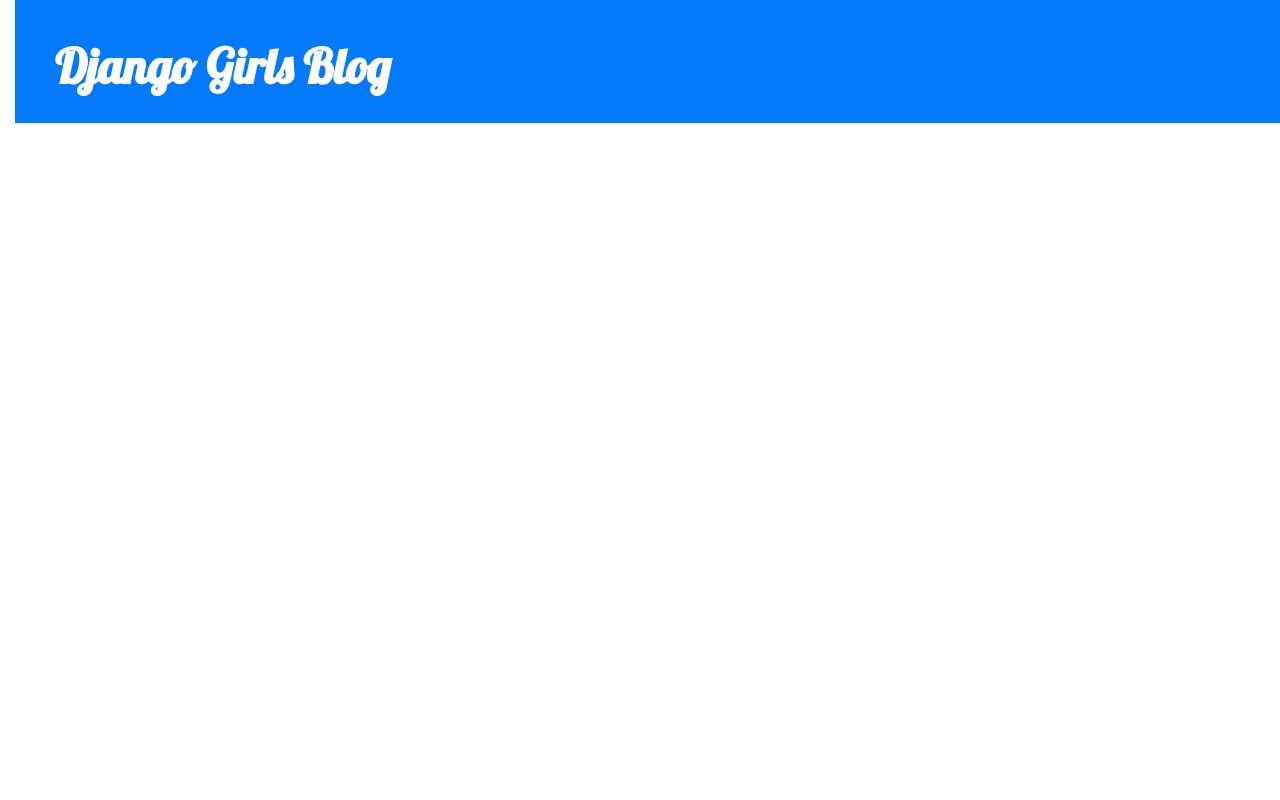
After one commit to crouyang/my-first-blog, a Django app: template blog/templates/blog/base.html in a window 1280 px wide. The commit adds this page. Run offline with Django 3.2, Linux system fonts and the light colour scheme; the template is opened without the code that fills it, so the values that code supplies are empty; some libraries are stand-ins or nearby versions.

Commit message:
Added view and template for detailed blog posts in addition to CSS for the site.

```diff
--- /dev/null
+++ b/blog/static/css/blog.css
@@ -0,0 +1,57 @@
+h1 a{
+	color: #4C5259;
+	font-family: 'Lobster';
+	font-weight: 900;
+}
+
+body {
+	padding-left: 15px;
+}
+
+.page-header {
+    background-color: #027AFA;
+    margin-top: 0;
+    padding: 20px 20px 20px 40px;
+}
+
+.page-header h1, .page-header h1 a, .page-header h1 a:visited, .page-header h1 a:active {
+    color: #ffffff;
+    font-size: 36pt;
+    text-decoration: none;
+}
+
+.content{
+	margin-left: 40px;
+}
+
+h1, h2, h3, h4 {
+    font-family: 'Lobster', cursive;
+}
+
+.date {
+	float: right;
+	color: #828282;
+}
+
+.save{
+	float: right;
+}
+
+.post-form textarea, .post-form input {
+    width: 100%;
+}
+
+.top-menu, .top-menu:hover, .top-menu:visited {
+    color: #ffffff;
+    float: right;
+    font-size: 26pt;
+    margin-right: 20px;
+}
+
+.post {
+    margin-bottom: 70px;
+}
+
+.post h1 a, .post h1 a:visited {
+    color: #000000;
+}
--- /dev/null
+++ b/blog/templates/blog/base.html
@@ -0,0 +1,27 @@
+{% load staticfiles %}
+
+
+<html>
+	<head>
+		<title>Chewie's and Gibb's blog</title>
+
+		<link rel="stylesheet" href="//maxcdn.bootstrapcdn.com/bootstrap/3.2.0/css/bootstrap.min.css">
+		<link rel="stylesheet" href="//maxcdn.bootstrapcdn.com/bootstrap/3.2.0/css/bootstrap-theme.min.css">
+		<link href="http://fonts.googleapis.com/css?family=Lobster&subset=latin,latin-ext" rel="stylesheet" type="text/css">
+		<link rel="stylesheet" href="{% static 'css/blog.css' %}">
+
+	</head>
+	<body>
+		<div class="page-header">
+			<h1><a href="/">Django Girls Blog</a></h1>
+		</div>
+		<div class="content container">
+			<div class="row">
+				<div class="col-md-8">
+				{% block content %}
+				{% endblock %}
+				</div>
+			</div>
+		</div>
+	</body>
+</html>
--- a/blog/urls.py
+++ b/blog/urls.py
@@ -1,6 +1,8 @@
 from django.conf.urls import url
 from . import views
 
+
 urlpatterns = [
     url(r'^$', views.post_list, name='post_list'),
+    url(r'^post/(?P<pk>[0-9]+)/$', views.post_detail, name='post_detail'),
 ]
```
Also changed, not shown: blog/templates/blog/post_detail.html (added, +14 -0 lines), blog/templates/blog/post_list.html (+11 -28 lines), blog/views.py (+6 -1 lines).
